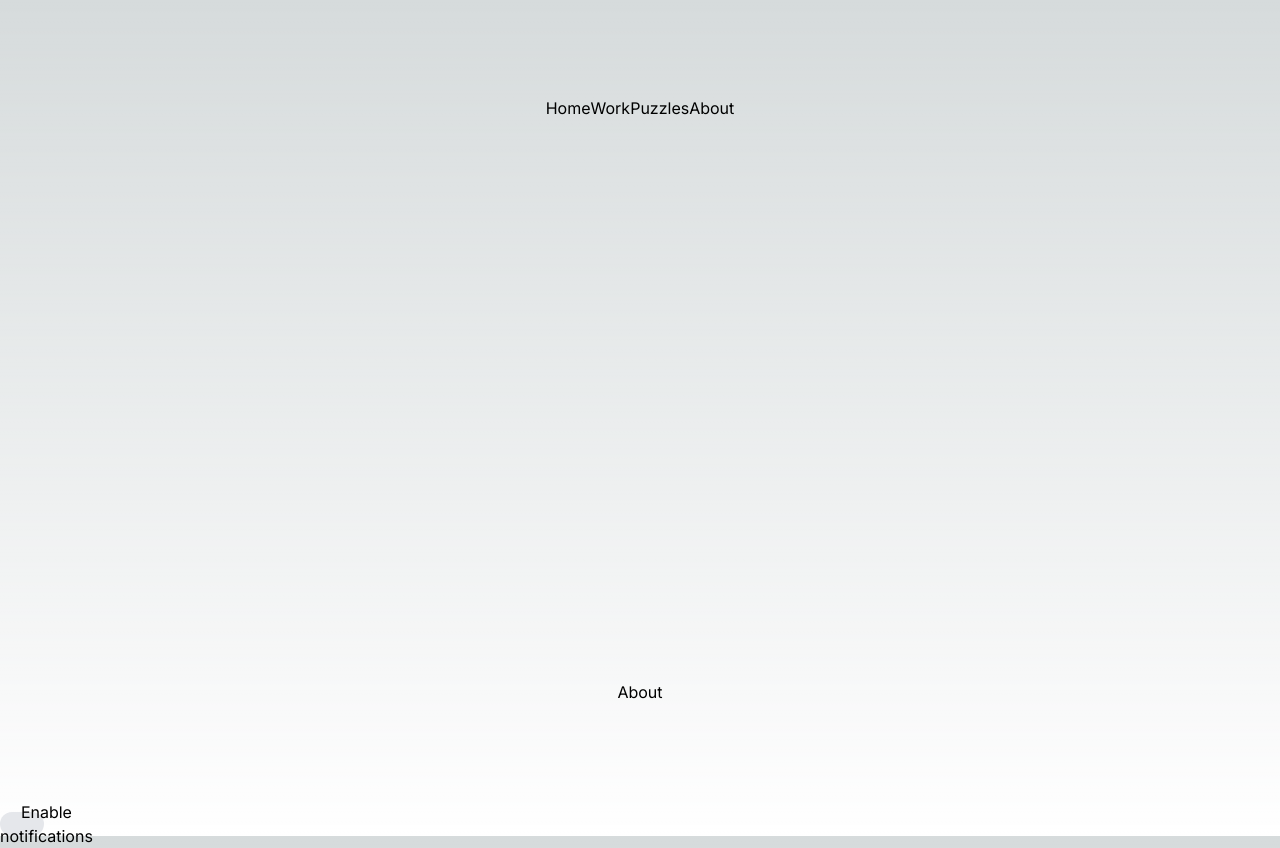
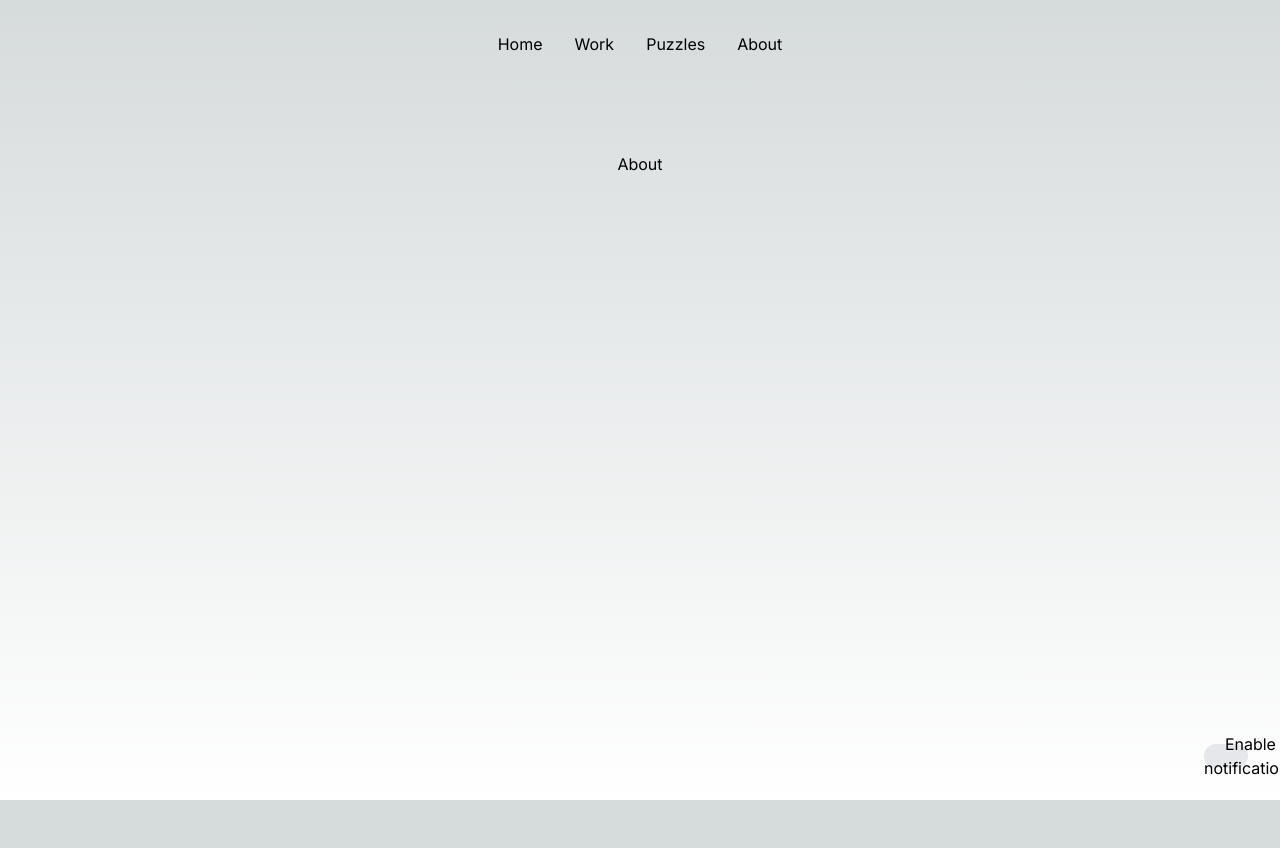
Before and after one commit to catzwu/personal-website, a Next.js app: page /website/about in a window 1280 px wide. After the commit the page ends 800 px from the top, so only its background shows below. Built offline with nearby package versions, Linux system fonts and the light colour scheme.

Commit message:
Basic styling changes

```diff
--- a/src/app/Mode.tsx
+++ b/src/app/Mode.tsx
@@ -15,7 +15,7 @@ const Mode = ({ children }: { children: ReactNode }) => {
         onChange={setEnabled}
         className={`${
           enabled ? "bg-blue-600" : "bg-gray-200"
-        } relative inline-flex h-6 w-11 items-center rounded-full`}
+        } fixed bottom-0 right-0 m-8 inline-flex h-6 w-11 items-center rounded-full`}
       >
         <span>Enable notifications</span>
         <span
--- a/src/app/page.tsx
+++ b/src/app/page.tsx
@@ -8,7 +8,7 @@ import ModeContext from "@/utils/context";
 export default function Home() {
   const mode = useContext(ModeContext);
   return (
-    <main className="flex min-h-screen flex-col items-center justify-between p-24">
+    <main className="flex max-h-screen flex-col items-center px-24">
       {mode === "world" ? <Website /> : <Brain />}
     </main>
   );
--- a/src/app/website/layout.tsx
+++ b/src/app/website/layout.tsx
@@ -2,11 +2,13 @@ import Navbar from "@/components/navbar";
 
 const WebsiteLayout = ({ children }: { children: React.ReactNode }) => {
   return (
-    <div className="flex min-h-screen flex-col items-center justify-between p-24">
+    <div className="flex min-h-screen flex-col items-center px-24">
       <nav>
         <Navbar />
       </nav>
-      {children}
+      <div className="py-16">
+        {children}
+      </div>
     </div>
   );
 };
--- a/src/components/navbar.tsx
+++ b/src/components/navbar.tsx
@@ -2,7 +2,7 @@ import Link from "next/link";
 
 const Navbar = () => {
   return (
-    <div className="flex flex-row">
+    <div className="flex flex-row space-x-8 p-8">
       <Link href="/website">Home</Link>
       <Link href="/website/resume">Work</Link>
       <Link href="/website/puzzles">Puzzles</Link>
```
